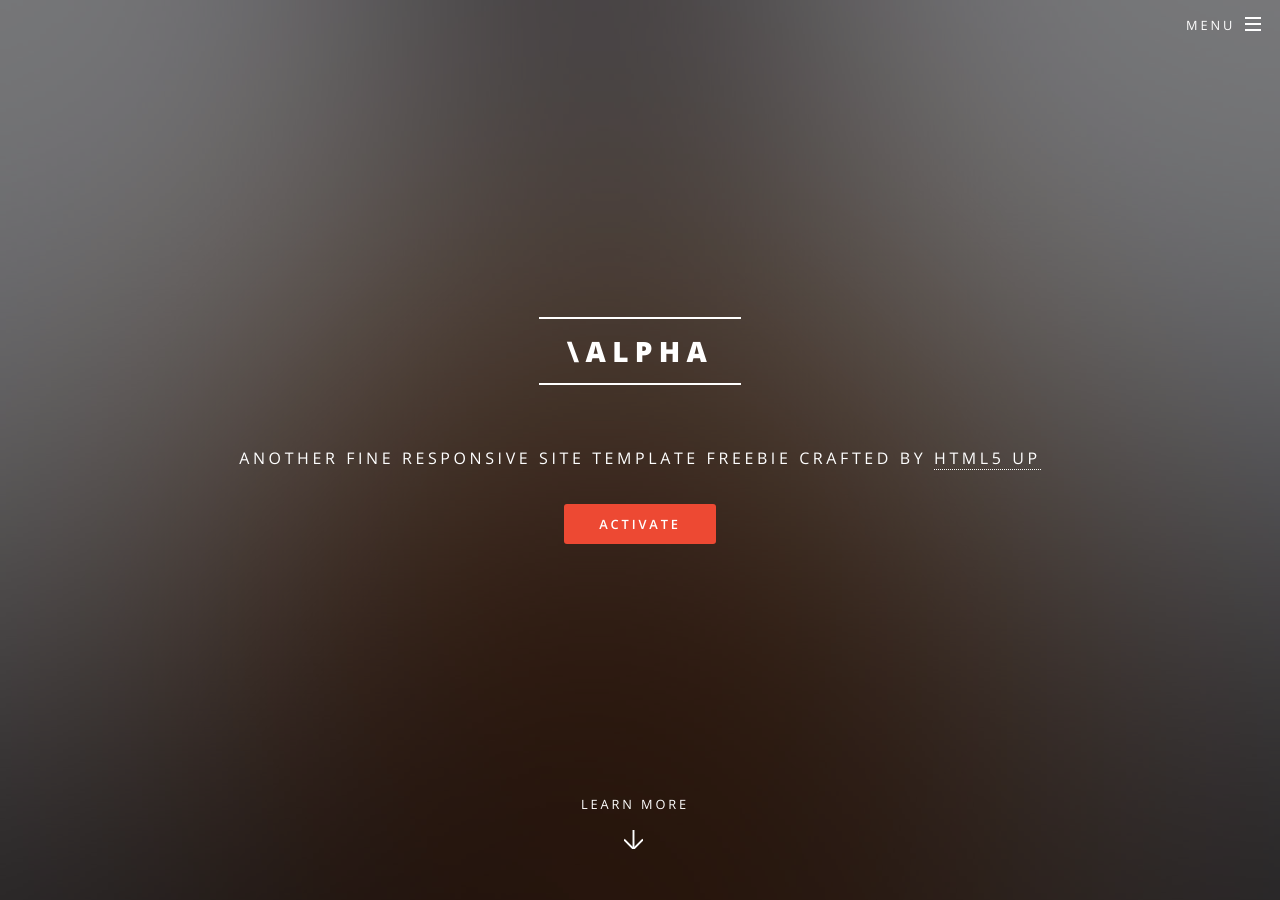
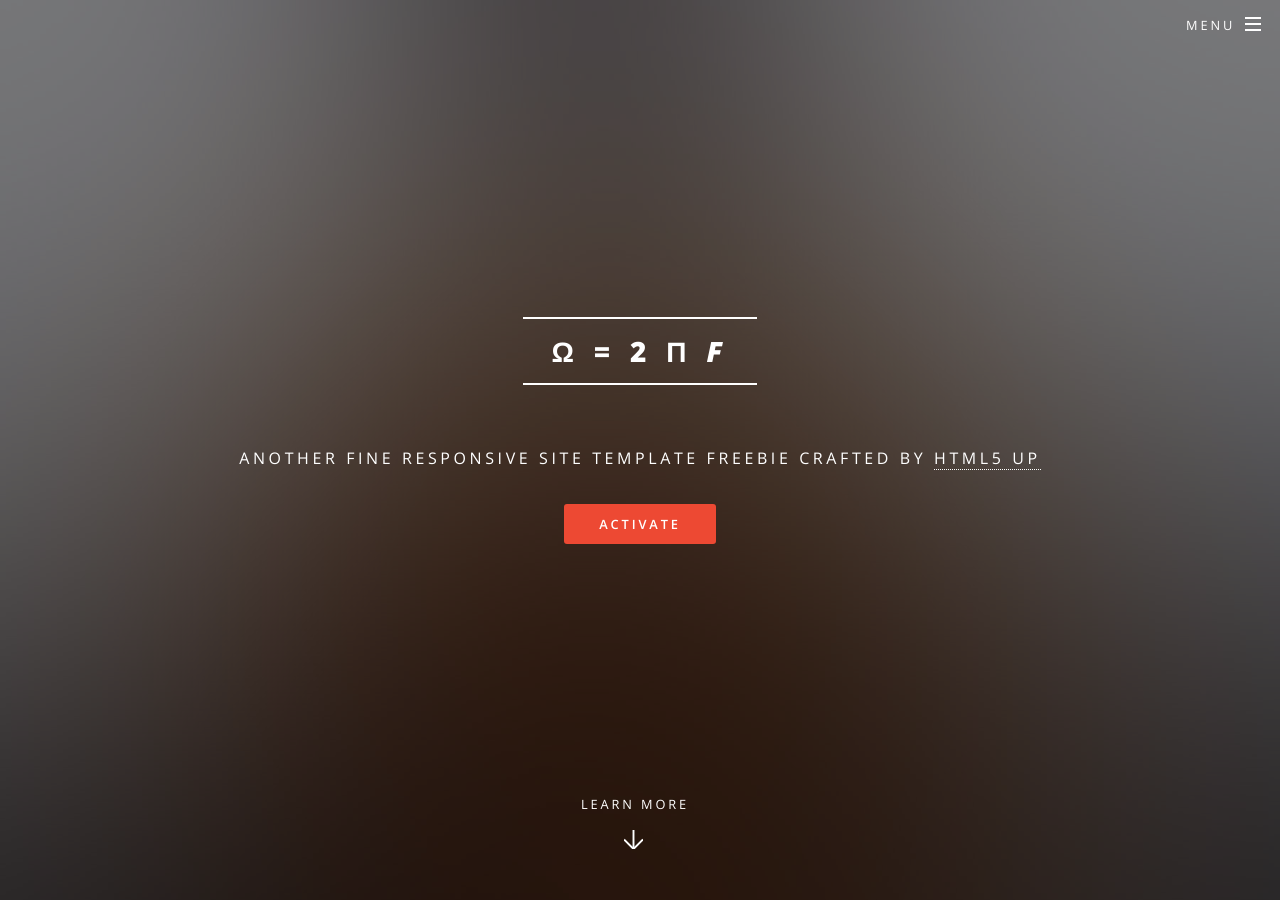
Before and after one commit to gblommaert/gblommaert.github.io, a Jekyll site: the page built from index.html, in a window 1280 px wide and 900 px high. Built offline with Jekyll 4.4.1, drawn with Linux system fonts in a browser that asks for light colours.

Commit message:
Change site title

```diff
--- a/_config.yml
+++ b/_config.yml
@@ -2,7 +2,7 @@
 #
 
 # Site settings
-title: \alpha
+title: \omega
 description: |
   Another fine responsive
   site template freebie
--- a/index.html
+++ b/index.html
@@ -4,7 +4,8 @@ layout: landing
 				<!-- Banner -->
 					<section id="banner">
 						<div class="inner">
-							<h2>{{ site.title }}</h2>
+							<!-- <h2>{{ site.title }}</h2> -->
+							<h2>&omega; = 2 &pi; <i>f</i></h2>
 							<p>{{ site.description | markdownify }}</p>
 							<ul class="actions">
 								<li><a href="#" class="button special">Activate</a></li>
```
